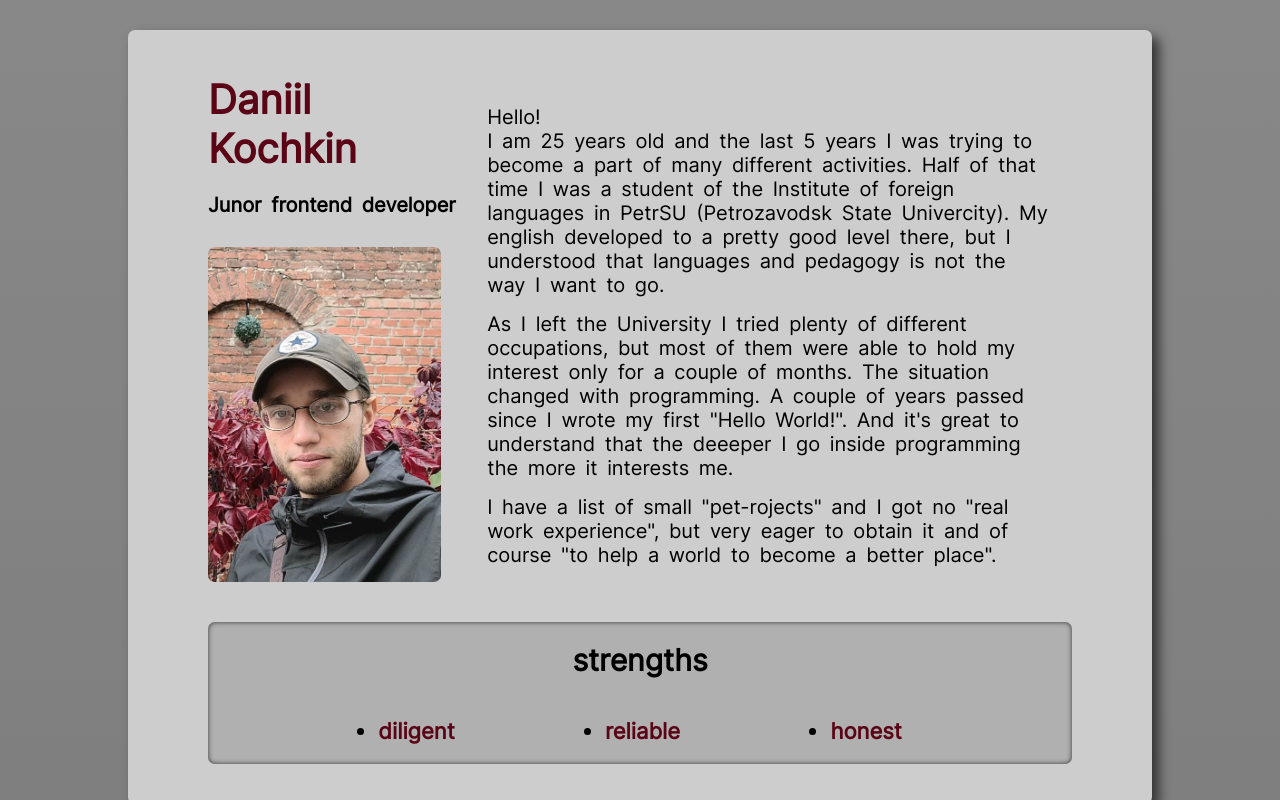
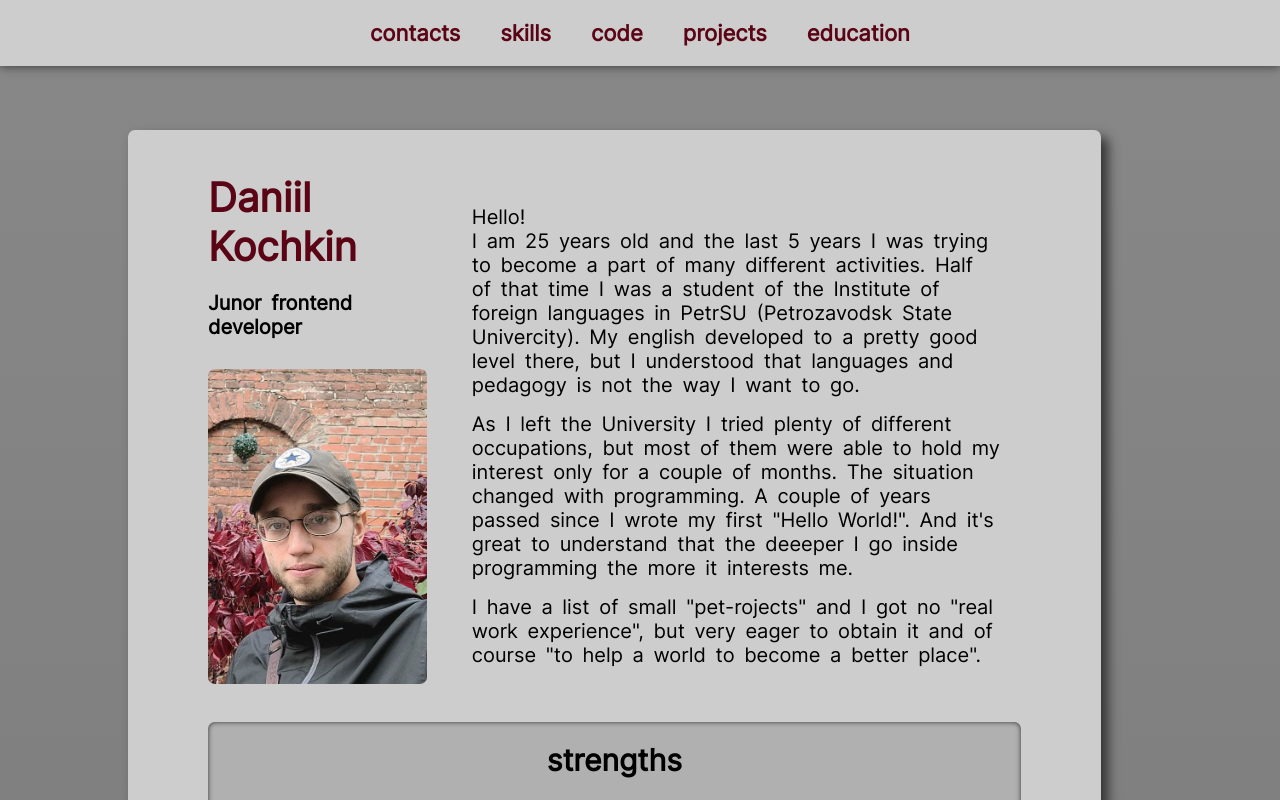
Before and after one commit to jaysuno0/rsschool-cv, a plain HTML site: page index.html in a window 1280 px wide. Shown: the top 800 px of the page. Drawn offline with Linux system fonts and the light colour scheme.

Commit message:
feat: add navigation and styles to it

```diff
--- a/index.html
+++ b/index.html
@@ -10,6 +10,25 @@
 <body>
   <div class="container">
       <header>
+        <nav class="nav">
+          <ul class="nav-list">
+            <li class="nav-list-item">
+              <a href="#contacts">contacts</a>
+            </li>
+            <li class="nav-list-item">
+              <a href="#skills">skills</a>
+            </li>
+            <li class="nav-list-item">
+              <a href="#code">code</a>
+            </li>
+            <li class="nav-list-item">
+              <a href="#projects">projects</a>
+            </li>
+            <li class="nav-list-item">
+              <a href="#education">education</a>
+            </li>
+          </ul>
+        </nav>
       </header>
 
       <main class="main">
@@ -139,6 +158,12 @@ function highAndLow(dat){
                 <a href="https://petrsu.ru/structure/450/institutinostrannykh" target="_blank">Foreign languages faculty</a>
               </p>
             </li>
+            <li class="education-item">
+              <p>English:
+                <a href="https://ielts.ru/" target="_blank">IELTS</a>
+                (7.0 overall score, upper-intermediate)
+              </p>
+            </li>
           </ul>
         </section>
       </main>
--- a/style.css
+++ b/style.css
@@ -19,6 +19,7 @@
   margin: 0px;
   padding: 0px;
   box-sizing: border-box;
+  scroll-behavior: smooth;
 }
 
 body {
@@ -46,12 +47,14 @@ h2 {
   width: 80%;
   max-width: 1200px;
   margin: 0px auto;
+  padding: 100px 0px 20px 0px;
 }
 
 .section {
   width: 70%;
+  max-width: 95%;
   margin: 30px 0px;
-  padding: 40px 80px;
+  padding: 40px 80px 60px 80px;
 
   border-radius: var(--border-radius);
   background-color: var(--light-gray);
@@ -68,6 +71,31 @@ h2 {
 }
 
 /************ HEADER ************/
+.nav {
+  position: fixed;
+  top: 0;
+  left: 0;
+
+  width: 100%;
+  display: flex;
+  justify-content: center;
+
+  background: var(--light-gray);
+  box-shadow: 0px 0px 10px var(--dark-gray);
+}
+.nav-list {
+  width: 100%;
+  display: flex;
+  flex-wrap: wrap;
+  justify-content: center;
+  align-items: center;
+  list-style:none;
+}
+
+.nav-list-item {
+  padding: 20px 0px;
+  margin: 0px 20px;
+}
 
 
 /************ MAIN ************/
@@ -218,6 +246,7 @@ h2 {
 
 .footer-link {
   margin: 0 20px;
+  font-size: 30px;
 }
 
 .rss-logo {
```
